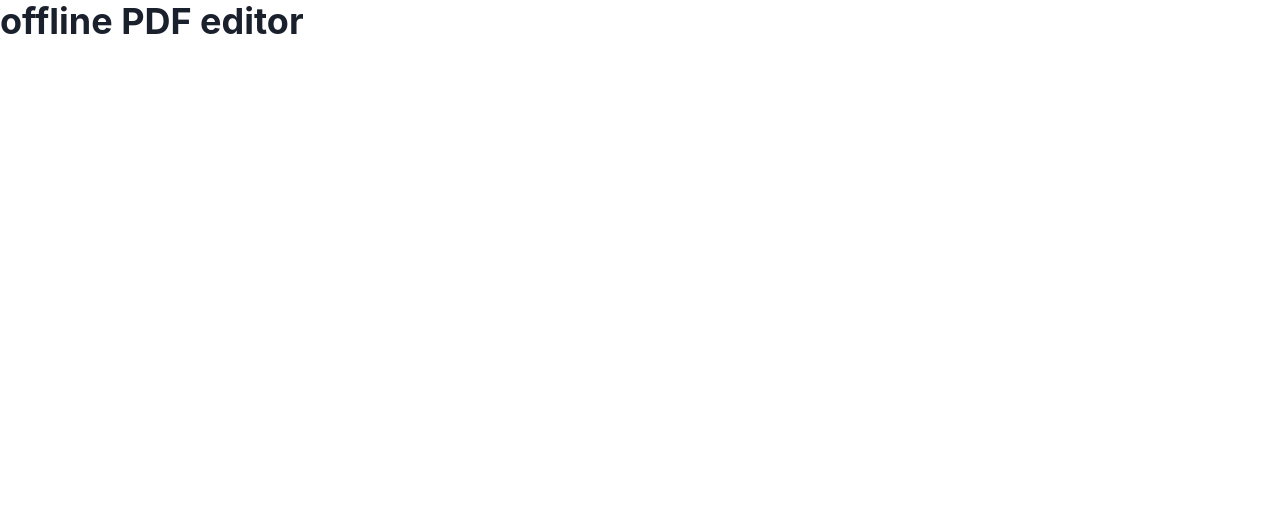
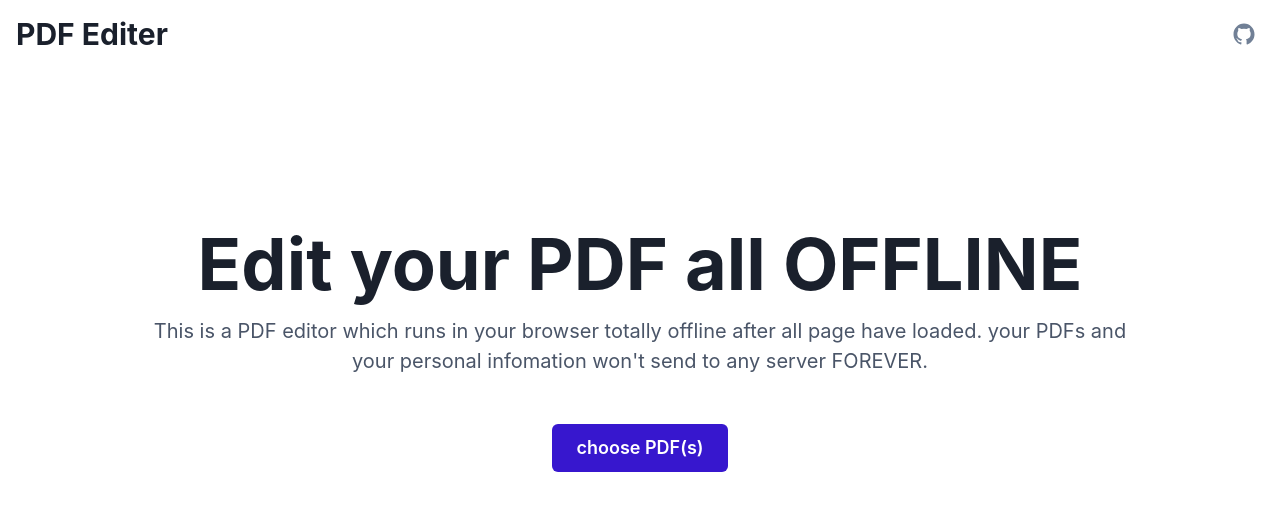
Before and after one commit to suikodev/offline-pdf-editor, a React (Create React App) app: page / in a window 1280 px wide. Shown: the top 510 px of the page. Built offline with nearby package versions, Linux system fonts and the light colour scheme.

Commit message:
feat(*): add common Header component, update home page's ui with Header and a HomeBanner

```diff
--- a/package.json
+++ b/package.json
@@ -25,6 +25,7 @@
     "prettier": "^2.2.1",
     "react": "^17.0.2",
     "react-dom": "^17.0.2",
+    "react-icons": "^4.2.0",
     "react-redux": "^7.2.3",
     "react-router-dom": "^5.2.0",
     "react-scripts": "4.0.3",
--- a/src/app/App.tsx
+++ b/src/app/App.tsx
@@ -1,6 +1,6 @@
 import React from "react";
 import { BrowserRouter, Switch, Route } from "react-router-dom";
-import { Home } from "../pages/Home";
+import { Home } from "../pages/home";
 
 function App() {
   return (
--- /dev/null
+++ b/src/common/components/Header.tsx
@@ -0,0 +1,22 @@
+import { IconButton } from "@chakra-ui/button";
+import { Container, Flex, Heading } from "@chakra-ui/layout";
+import { IoLogoGithub } from "react-icons/io5";
+import React from "react";
+
+export const Header: React.FC = () => {
+  return (
+    <Container as="header" maxWidth="container.xl" paddingY="1rem">
+      <Flex justify="start" align="center">
+        <Heading size="lg">PDF Editer</Heading>
+        <Flex justify="end" flex="1">
+          <IconButton
+            aria-label="github link"
+            variant="link"
+            fontSize="2xl"
+            icon={<IoLogoGithub />}
+          />
+        </Flex>
+      </Flex>
+    </Container>
+  );
+};
--- a/src/pages/Home.tsx
+++ /dev/null
@@ -1,6 +0,0 @@
-import { Heading } from "@chakra-ui/layout";
-import React from "react";
-
-export const Home: React.FC = () => {
-  return <Heading>offline PDF editor</Heading>;
-};
--- /dev/null
+++ b/src/pages/home/Home.tsx
@@ -0,0 +1,12 @@
+import React from "react";
+import { Header } from "../../common/components/Header";
+import { HomeBanner } from "./HomeBanner";
+
+export const Home: React.FC = () => {
+  return (
+    <>
+      <Header />
+      <HomeBanner />
+    </>
+  );
+};
--- /dev/null
+++ b/src/pages/home/HomeBanner.tsx
@@ -0,0 +1,28 @@
+import { Container, Flex, Heading, Text } from "@chakra-ui/react";
+import React from "react";
+import { SelectFileButton } from "../../common/components/SelectFileButton";
+
+export const HomeBanner: React.FC = () => {
+  return (
+    <Container as="section" maxWidth="container.lg">
+      <Flex direction="column" align="center" paddingY={["5rem", "10rem"]}>
+        <Heading size="4xl">Edit your PDF all OFFLINE</Heading>
+        <Text fontSize="xl" color="gray.600" textAlign="center" marginY="1rem">
+          This is a PDF editor which runs in your browser totally offline after
+          all page have loaded. your PDFs and your personal infomation won&#39;t
+          send to any server FOREVER.
+        </Text>
+        <SelectFileButton
+          size="lg"
+          colorScheme="brand"
+          onFilesSelected={(files) => console.log(files[0].name)}
+          marginY="2rem"
+          accept="application/pdf"
+          multiple
+        >
+          choose PDF(s)
+        </SelectFileButton>
+      </Flex>
+    </Container>
+  );
+};
--- /dev/null
+++ b/src/pages/home/index.ts
@@ -0,0 +1 @@
+export { Home } from "./Home";
```
Also changed, not shown: 1 other file (tests, documents, lock files or other folders).
